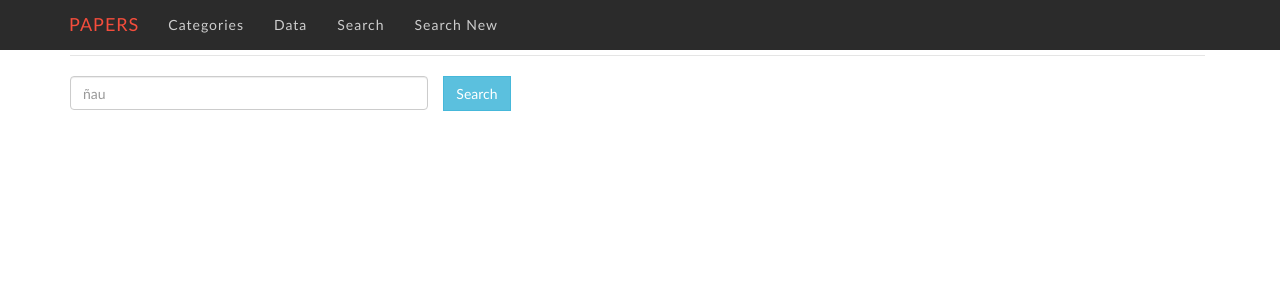
After one commit to tami-di/systematic-review-tool, a Flask app: template app/templates/search-new.html in a window 1280 px wide. The commit adds this page. Shown: the top 300 px of the page. Run offline with Flask 3, Linux system fonts and the light colour scheme; the template is opened without the code that fills it, so the values that code supplies are empty; some libraries are stand-ins or nearby versions.

Commit message:
starting new autocomplete searchbar

```diff
--- a/app/api.py
+++ b/app/api.py
@@ -209,7 +209,7 @@ def get_authors_from_paper_id_as_str(db, paper_id):
 """Function to obtain the name associated with an id of an author"""
 def get_author_name_from_id(db,author_id):
     cursor = db.connection.cursor()
-    cursor.execute("select name from author where id=%s",[author_id])
+    cursor.execute("SELECT name FROM author WHERE id=%s",[author_id])
     for row in cursor.fetchall():
         return row[0]
 
--- a/app/app.py
+++ b/app/app.py
@@ -34,6 +34,15 @@ def index():
     return render_template('index.html',
                            paper=paper_id,
                            set_form=set_hidden)
+
+
+
+@app.route('/searchNew', methods=['POST','GET'])
+def searchNew():
+    # obtain data
+
+    render_template('searchNew.html')
+
 
 @app.route('/categorias')
 def categorias():
--- a/app/static/js/paper.js
+++ b/app/static/js/paper.js
@@ -1,4 +1,5 @@
 // what to do if the search-paper button is pressed
+// add paper button pressed (add paper to database)
 d3.selectAll(".btn-success").on("click", function(){
     d3.select("#put-form-here").selectAll("form").remove()
     d3.json("/api/request/headers/paper/",
@@ -24,7 +25,7 @@ d3.selectAll(".btn-success").on("click", function(){
                 element_id = "paper-"+(paper_properties[i].name).split(' ').join('-')
                 value = ""
                 text_label = paper_properties[i].name
-                placeholder = "Instert "+text_label
+                placeholder = "Insert "+text_label
                 if(type == 'varchar'){
                     set_varchar_input (form_group,element_id,text_label,value,placeholder)
                 }
@@ -65,7 +66,7 @@ var set_form_with_paper = function(paper_id){
                 // get data
                 paper_properties = data.properties
                 paper_properties_length = paper_properties.length
-                paper_title = paper_properties[0].value
+                paper_title = paper_properties[0].value //paper title
                 // make form structure
                 fieldset = d3.select("#put-form-here")
                 .append("form")
--- a/app/templates/base.html
+++ b/app/templates/base.html
@@ -23,6 +23,7 @@
                 <span class="icon-bar"></span>
                 <span class="icon-bar"></span>
                 <span class="icon-bar"></span>
+                <span class="icon-bar"></span>
             </button>
             <a class="navbar-brand text-danger" href="/index">PAPERS</a>
         </div>
@@ -31,6 +32,7 @@
                 <li><a href="/categorias">Categories</a></li>
                 <li><a href="/data" class="active">Data</a></li>
                 <li><a href="/search">Search</a></li>
+                <li><a href="/searchNew">Search New </a></li>
                 <li>&nbsp;</li>
             </ul>
         </div>
--- /dev/null
+++ b/app/templates/search-new.html
@@ -0,0 +1,45 @@
+{% extends "base.html" %}
+{% block content %}
+
+<!-- search bar:
+    - autocomplete
+    - filter by category (dropdown)
+-->
+<div class="content-container container">
+    <div class="row">
+        <div class="col-md-12">
+            <form class="form-horizontal" autocomplete = "off">
+            <fieldset>
+
+            <!-- Form Name -->
+            <legend></legend>
+
+            <!-- Search input-->
+            <div class="form-group">
+              <button class="col-md-0 control-label btn btn-info" for="searchinput">Search</button>
+              <div class="col-md-4">
+                <input id="searchinput" name="searchinput" type="text" placeholder="ñau" class="form-control">
+                <p class="help-block"></p>
+              </div>
+              <ul class="list"></ul>
+            </div>
+
+            </fieldset>
+            </form>
+        </div>
+    </div>
+</div>
+
+
+
+
+    <!-- Scripts -->
+<script src="/static/js/d3.v4.min.js"></script>
+<script src="/static/js/paper.js"></script>
+{% if set_form %}
+    <script>
+        set_form_with_paper("{{ paper }}")
+    </script>
+{% endif%}
+
+{% endblock %}
```
